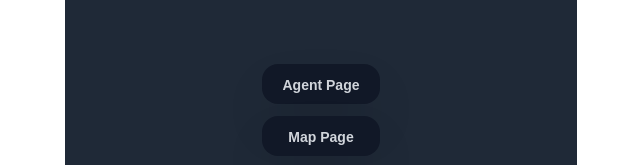
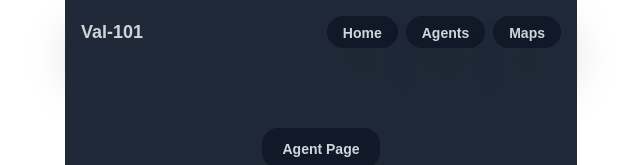
Before and after one commit to rfqma/valorant101, a Next.js app: page / in a window 1280 px wide. Shown: the top 165 px of the page, without its empty margins (319-959 px from the left). Built offline with nearby package versions, Linux system fonts and the light colour scheme.

Commit message:
add: footer to app layout

```diff
--- a/src/app/layout.tsx
+++ b/src/app/layout.tsx
@@ -1,6 +1,7 @@
 import './globals.css'
 import type { Metadata } from 'next'
 import Footer from '@/components/Layout/Footer'
+import Header from '@/components/Layout/Header'
 
 export const metadata: Metadata = {
   title: 'Valorant 101',
@@ -18,6 +19,7 @@ export default function RootLayout({
   return (
     <html lang="en">
       <body>
+        <Header />
         <main>
           {children}
         </main>
--- /dev/null
+++ b/src/components/Layout/Header.tsx
@@ -0,0 +1,32 @@
+import Link from "next/link"
+
+export default function Header() {
+    return (
+        <>
+            <div className='container bg-gray-800 max-w-lg shadow-2xl'>
+                <div className='flex p-4 items-center justify-between'>
+                    <Link href={'/'}>
+                        <h1 className='font-poppins font-extrabold text-lg text-gray-300'>Val-101</h1>
+                    </Link>
+                    <div className='flex gap-2'>
+                        <Link href={'/'}>
+                            <div className='rounded-2xl bg-gray-900 px-4 py-1 shadow-2xl'>
+                                <span className='font-poppins font-semibold text-sm text-gray-300'>Home</span>
+                            </div>
+                        </Link>
+                        <Link href={'/agent'}>
+                            <div className='rounded-2xl bg-gray-900 px-4 py-1 shadow-2xl'>
+                                <span className='font-poppins font-semibold text-sm text-gray-300'>Agents</span>
+                            </div>
+                        </Link>
+                        <Link href={'/map'}>
+                            <div className='rounded-2xl bg-gray-900 px-4 py-1 shadow-2xl'>
+                                <span className='font-poppins font-semibold text-sm text-gray-300'>Maps</span>
+                            </div>
+                        </Link>
+                    </div>
+                </div>
+            </div>
+        </>
+    )
+}
```
